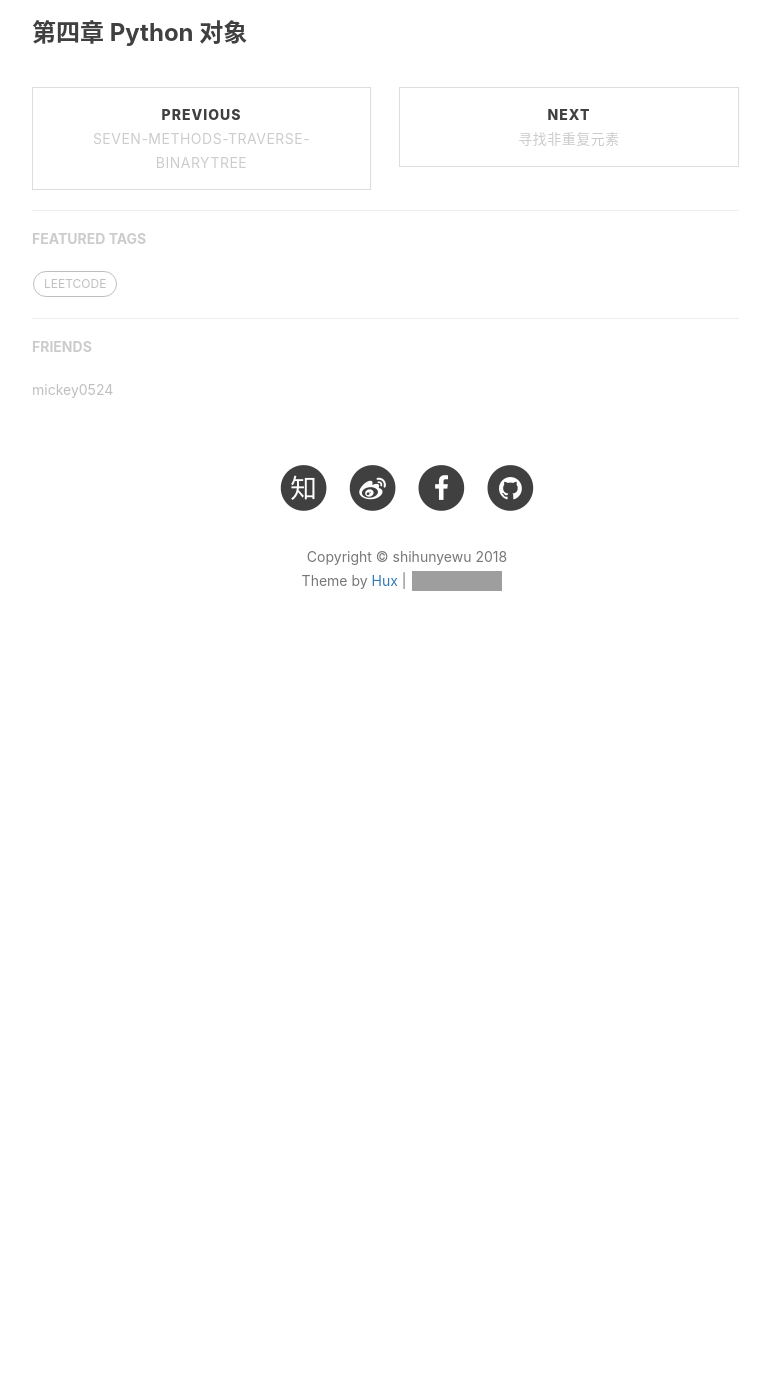
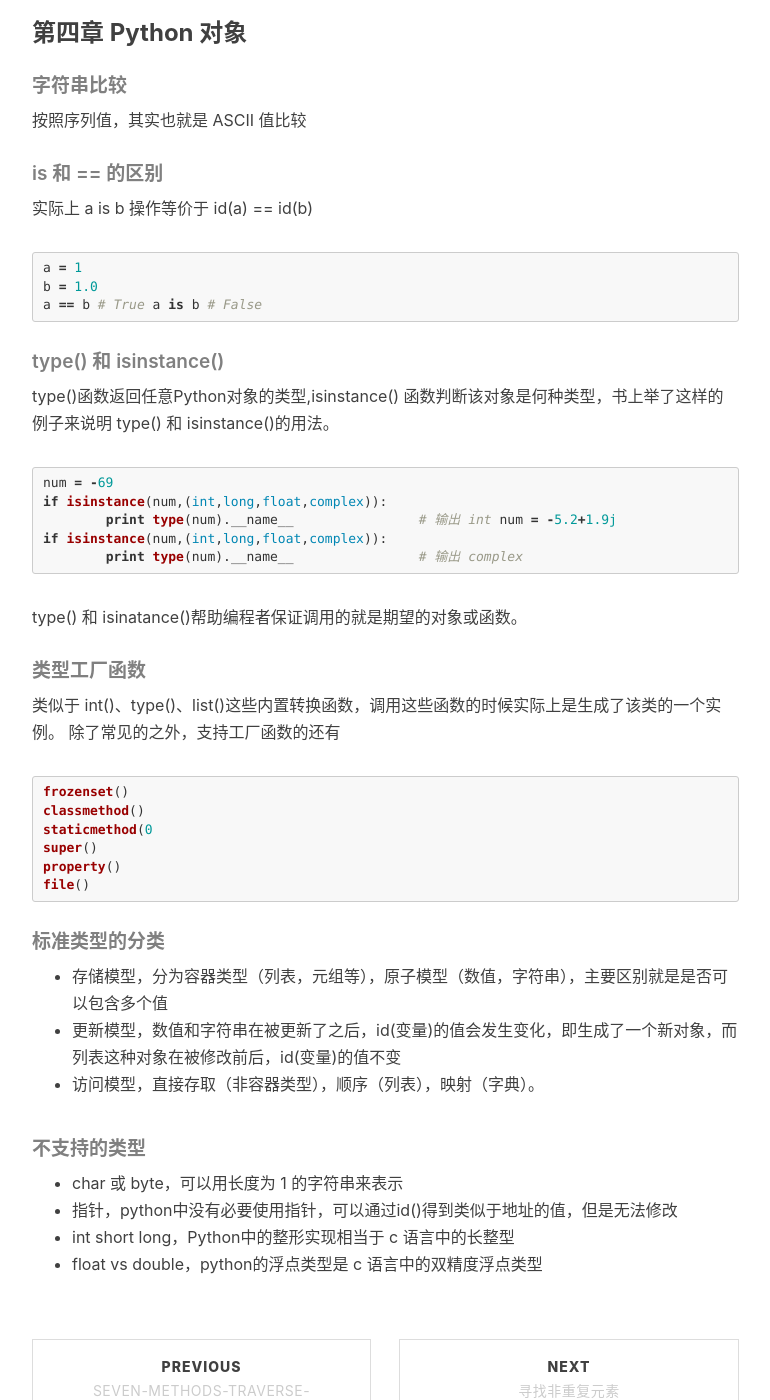
Before and after one commit to shihunyewu/shihunyewu.github.io, a Jekyll site: the page built from _posts/2018-04-03-Python语法基础.md, in a window 1280 px wide and 1400 px high, scrolled down 3387 px. Shown: the whole window, without its empty margins (233-1003 px from the left). Built offline with Jekyll 4.4.1, drawn with Linux system fonts in a browser that asks for light colours; nearby versions of some CDN libraries; comment, search, counter and statistics services are not loaded; before the commit the page ends 4072 px from its top, so only the background shows below that; grey boxes are pictures that could not be loaded.

Commit message:
日常，python笔记

````diff
--- a/_posts/2018-04-03-Python语法基础.md
+++ b/_posts/2018-04-03-Python语法基础.md
@@ -143,3 +143,57 @@ x = y # x 和 y 发生了循环引用，x 和 y 的引用次数无论如何最
 
 
 ### 第四章 Python 对象
+
+##### 字符串比较
+
+按照序列值，其实也就是 ASCII 值比较
+
+##### is 和 == 的区别
+
+实际上 a is b 操作等价于 id(a) == id(b)
+```python
+a = 1
+b = 1.0
+a == b # True
+a is b # False
+```
+
+##### type() 和 isinstance()
+
+type()函数返回任意Python对象的类型,isinstance() 函数判断该对象是何种类型，书上举了这样的例子来说明 type() 和 isinstance()的用法。
+
+```python
+num = -69
+if isinstance(num,(int,long,float,complex)):
+	print type(num).__name__		# 输出 int
+num = -5.2+1.9j
+if isinstance(num,(int,long,float,complex)):
+	print type(num).__name__		# 输出 complex
+```
+type() 和 isinatance()帮助编程者保证调用的就是期望的对象或函数。
+
+##### 类型工厂函数
+
+类似于 int()、type()、list()这些内置转换函数，调用这些函数的时候实际上是生成了该类的一个实例。
+除了常见的之外，支持工厂函数的还有
+```python
+frozenset()
+classmethod()
+staticmethod(0
+super()
+property()
+file()
+```
+
+##### 标准类型的分类
+
+* 存储模型，分为容器类型（列表，元组等），原子模型（数值，字符串），主要区别就是是否可以包含多个值
+* 更新模型，数值和字符串在被更新了之后，id(变量)的值会发生变化，即生成了一个新对象，而列表这种对象在被修改前后，id(变量)的值不变
+* 访问模型，直接存取（非容器类型），顺序（列表），映射（字典）。
+
+##### 不支持的类型
+
+* char 或 byte，可以用长度为 1 的字符串来表示
+* 指针，python中没有必要使用指针，可以通过id()得到类似于地址的值，但是无法修改
+* int short long，Python中的整形实现相当于 c 语言中的长整型
+* float vs double，python的浮点类型是 c 语言中的双精度浮点类型
````
